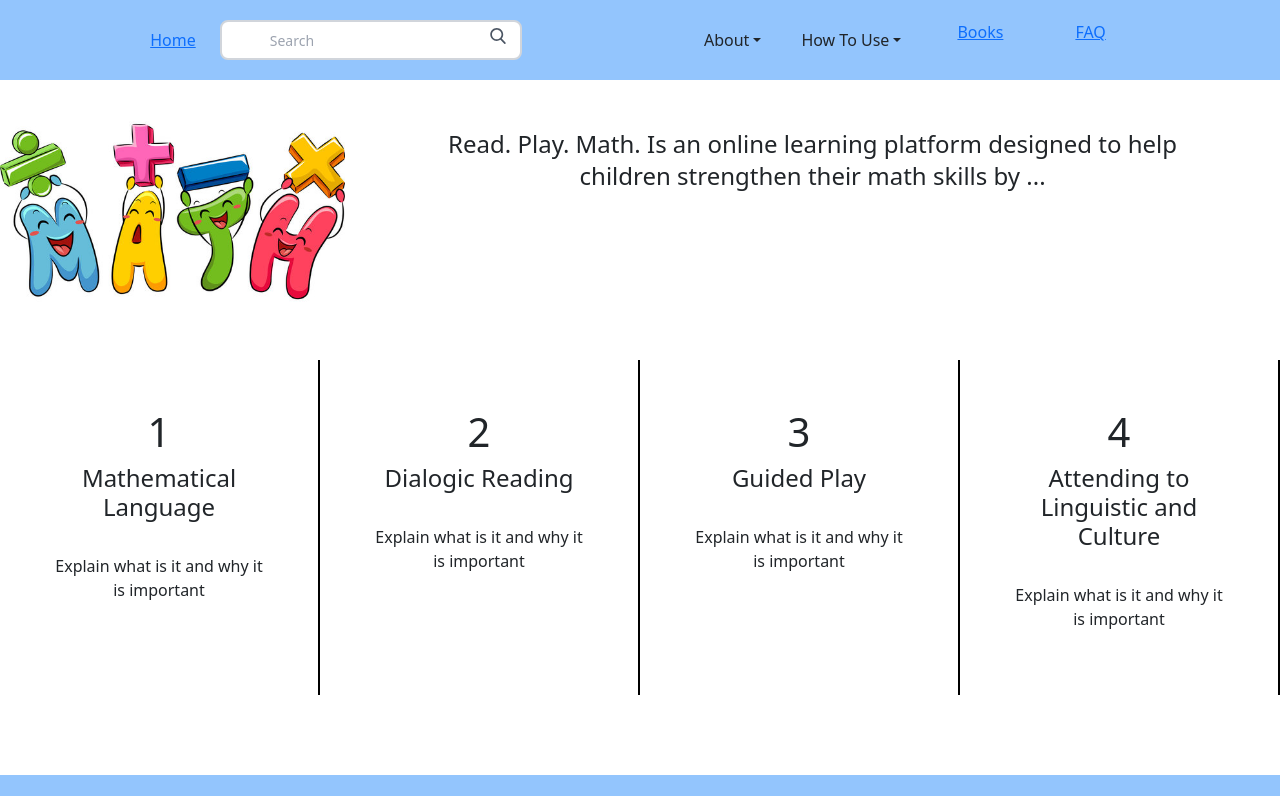
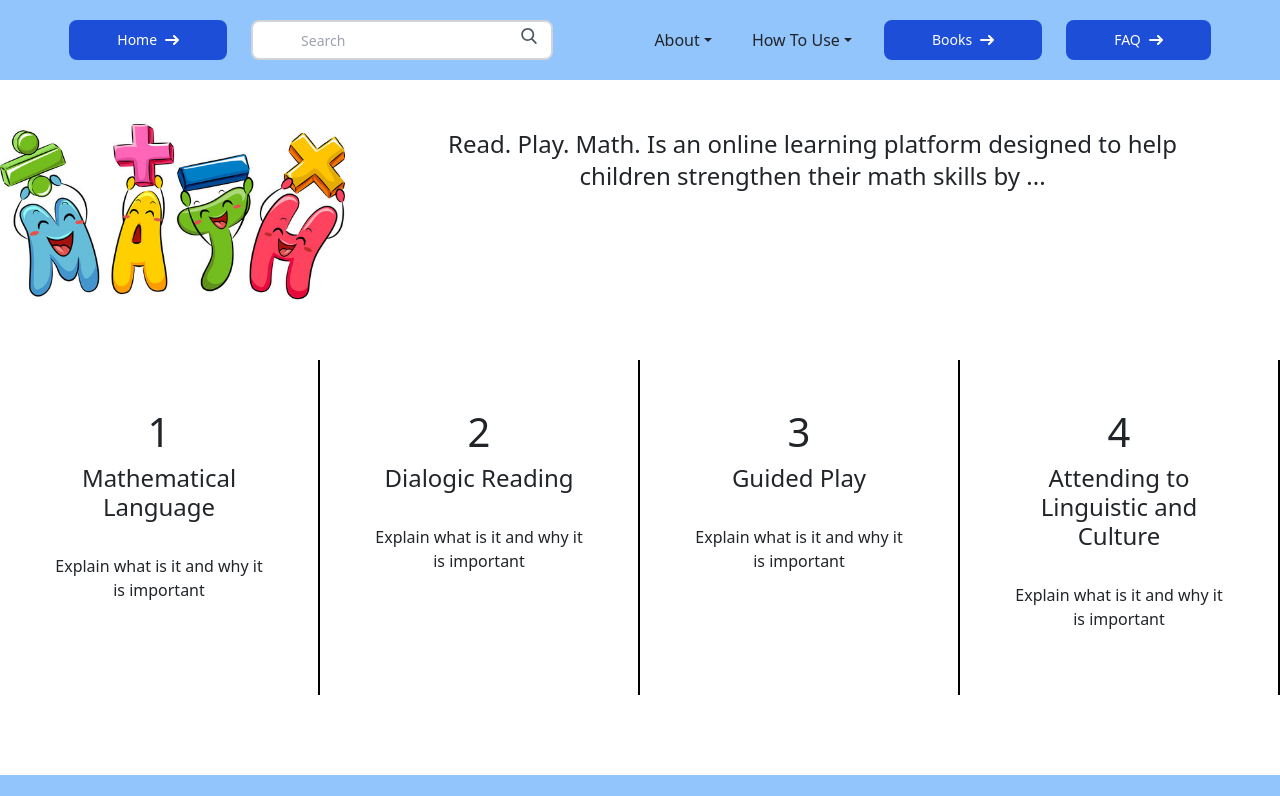
Before and after one commit to JNicho206/RPM, a React (Vite) app in the folder client/: page / in a window 1280 px wide. Shown: the top 796 px of the page. Built offline with nearby package versions, Linux system fonts and the light colour scheme.

Commit message:
Changed a tags to routebuttons

```diff
--- a/client/src/components/NavBar.tsx
+++ b/client/src/components/NavBar.tsx
@@ -1,6 +1,10 @@
 import React, { useState } from "react";
 import { SearchBar } from "./SearchBar";
 import NavDropdown from "react-bootstrap/NavDropdown";
+import { FaHome, FaQuestion } from "react-icons/fa";
+import { Link } from "react-router-dom";
+import { RouteButton, RouteButtonProps } from "./RouteButton";
+import { ImBooks } from "react-icons/im";
 
 interface DropDownItem
 {
@@ -81,7 +85,7 @@ export const NavBar: React.FC = () =>
         // RPL logo --> Home --> Search Bar --> About (Dropdown) --> How to Use (Dropdown) --> Books --> FAQ
         <div className="sticky top-0 h-20 w-full bg-blue-300 flex justify-evenly items-center gap-4">
             <div className="flex gap-4 items-center justify-items-center">
-                <a className="" href="/">Home</a>
+                <RouteButton title={"Home"} route={"/"} Icon={FaHome}></RouteButton>
                 <SearchBar></SearchBar>
             </div>
             <div className="flex gap-4">
@@ -90,8 +94,8 @@ export const NavBar: React.FC = () =>
                         <DropDown name={props.name} items={props.items} hideF={props.hideF} showF={props.showF} show={props.show}></DropDown>
                     ))
                 }
-                <a className={buttonStyle} href="/books">Books</a>
-                <a className={buttonStyle} href="/faq">FAQ</a>
+                <RouteButton title={"Books"} route={"/books"} Icon={ImBooks}></RouteButton>
+                <RouteButton title={"FAQ"} route={"/faq"} Icon={FaQuestion}></RouteButton>
             </div>
         </div>
     )
```
